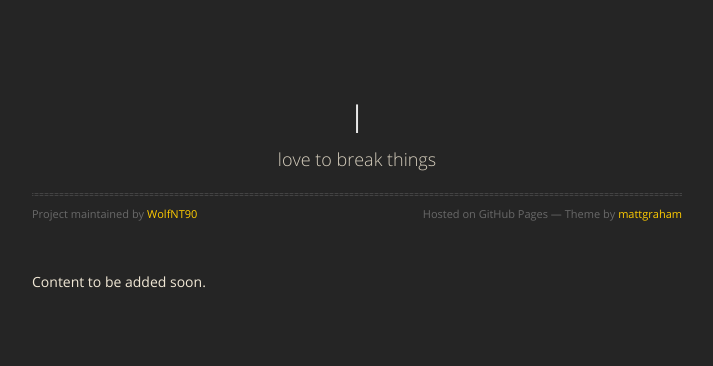
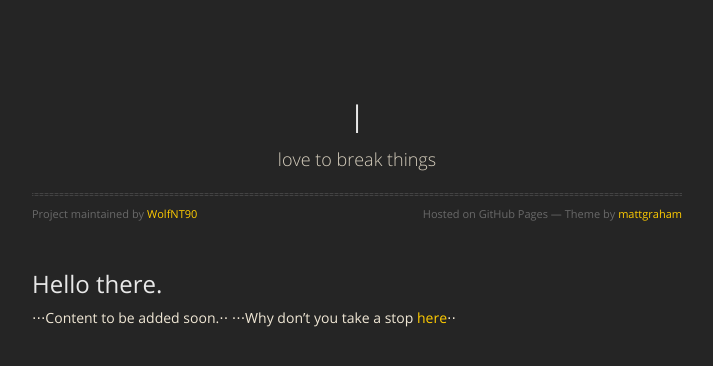
Before and after one commit to WolfNT90/WolfNT90.github.io, a Jekyll site: the page built from index.md, in a window 1280 px wide. Shown: the top 366 px of the page, without its empty margins (283-996 px from the left). Built offline with Jekyll 4.4.1, drawn with Linux system fonts in a browser that asks for light colours; our own code applies the rules of GitHub Pages for plain Markdown files.

Commit message:
Changed index.md

```diff
--- a/index.md
+++ b/index.md
@@ -2,4 +2,6 @@
 layout: default
 ---
 
-Content to be added soon.
+## Hello there.
+⋅⋅⋅Content to be added soon.⋅⋅
+⋅⋅⋅Why don't you take a stop [here](https://discord.gg/6ZeTfUe)⋅⋅
```
